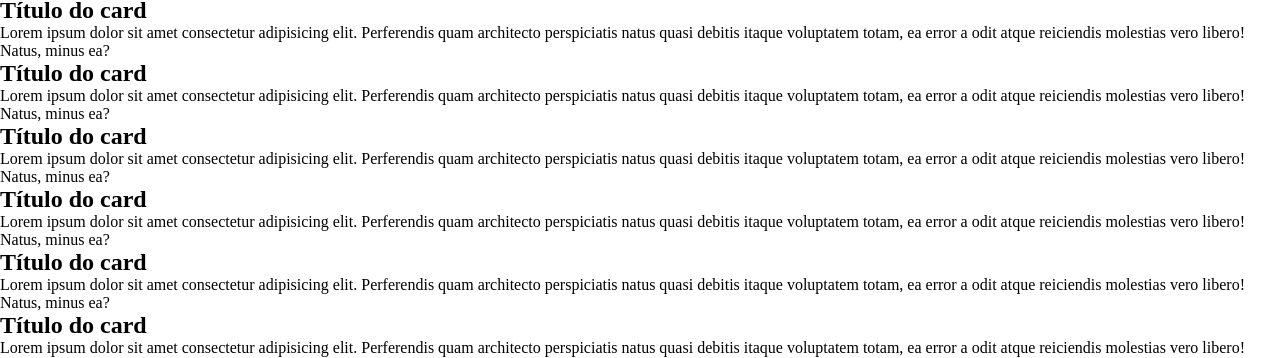
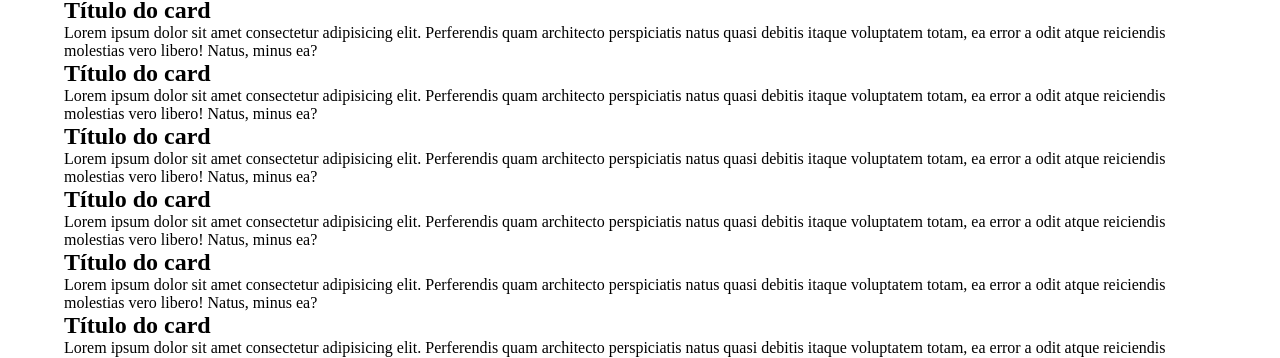
Before and after one commit to kauapinheiro/OnePage, a plain HTML site: page index.html in a window 1280 px wide. Shown: the part 112-470 px from the top of the page. Drawn offline with Linux system fonts and the light colour scheme.

Commit message:
container criado, adicionado padding de 4rem nas laterais

```diff
--- a/style.css
+++ b/style.css
@@ -30,3 +30,7 @@
   --yellowCard: #FFDD63;
   --blueCard: #6663FF;
 }
+
+.container {
+  padding: 0 4rem;
+}
```
